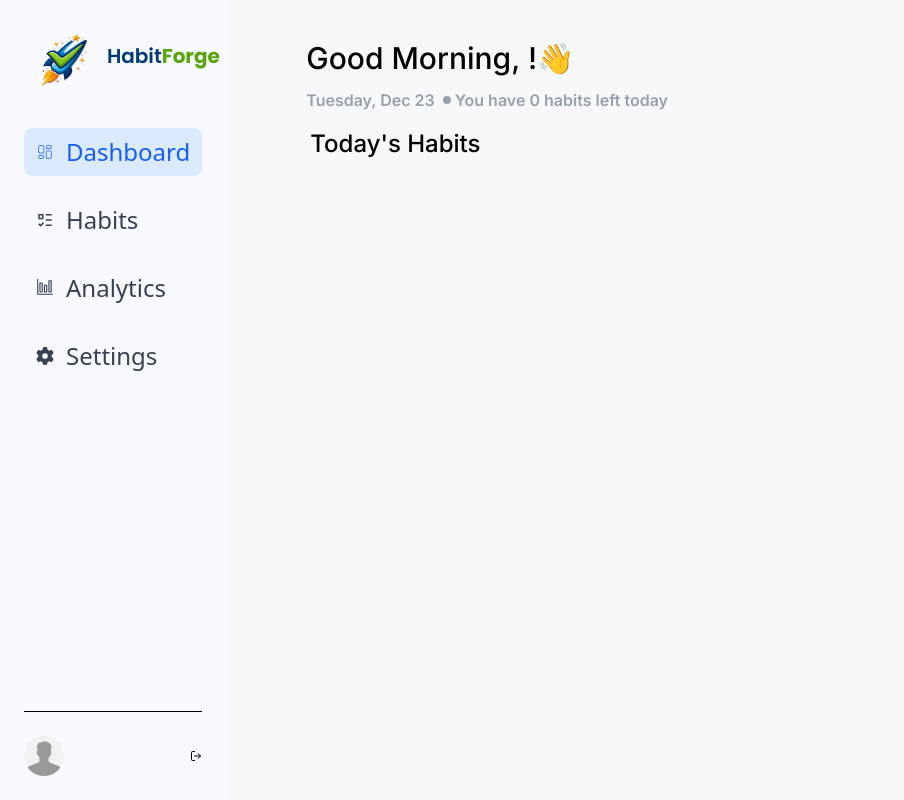
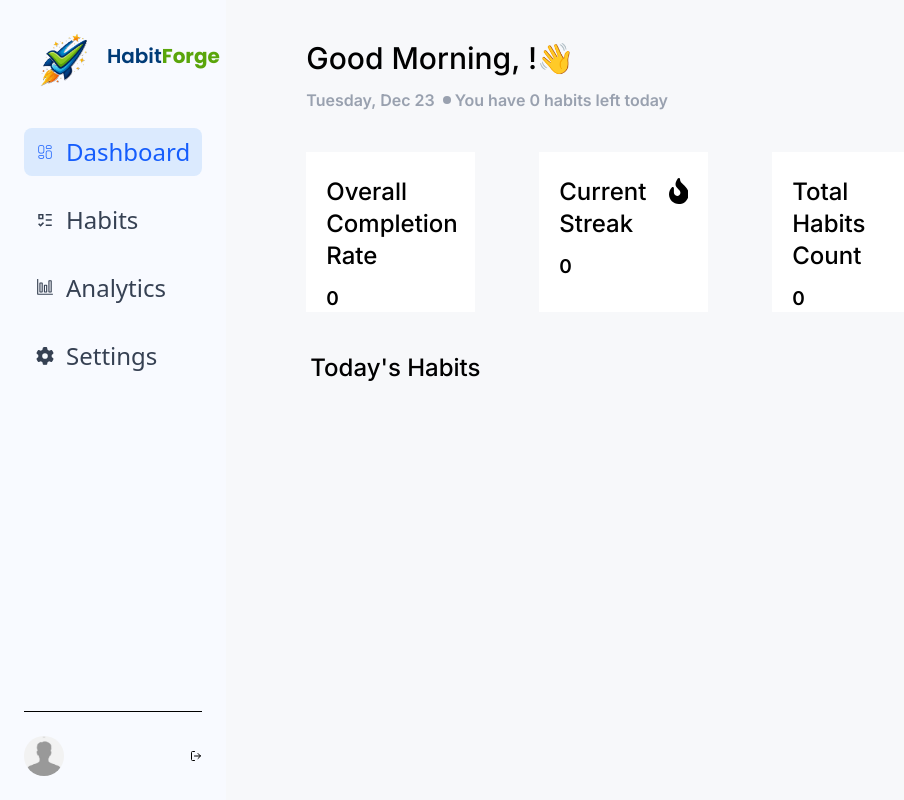
Before and after one commit to sushankannahd17/habitforge-frontend, a React (Vite) app: page /dashboard in a window 1280 px wide. Shown: the whole page, without its empty margins (0-904 px from the left). Built offline with nearby package versions, Linux system fonts and the light colour scheme; no server answers; sample sign-in values are in the browser's storage; a web font is replaced by a local one.

Commit message:
Dashboard Page Completed

```diff
--- /dev/null
+++ b/src/Components/Dashboard/OverallCompletionRate.jsx
@@ -0,0 +1,29 @@
+import api from "../../api";
+import { useEffect, useState } from "react";
+import useAuth from "../../Hooks/useAuth";
+
+export default function OverallCompletionRate() {
+  const [overallCompletionRate, setoverallCompletionRate] = useState(0);
+  const { user } = useAuth();
+
+  useEffect(() => {
+    const getoverallCompletionRate = async () => {
+      const result = await api.post("/dashboard/overallCompletionRate", {
+        userID: user.userID
+      });
+
+      setoverallCompletionRate(result.data.result.toFixed(2));
+    };
+
+    getoverallCompletionRate();
+  }, [user]);
+
+  return (
+    <div className="w-1/6 ml-10 mt-10 h-40 bg-white">
+      <div className="flex items-start justify-between pt-6 pl-5 pr-5">
+        <h1 className="text-2xl inter-heading font-bold">Overall Completion Rate</h1>
+      </div>
+      <p className="inter-para text-4xl pt-4 pl-5 text-black">{overallCompletionRate}</p>
+    </div>
+  );
+}
--- /dev/null
+++ b/src/Components/Dashboard/TotalHabitCount.jsx
@@ -0,0 +1,29 @@
+import api from "../../api";
+import { useEffect, useState } from "react";
+import useAuth from "../../Hooks/useAuth";
+
+export default function TotalHabitsCount() {
+  const [totalHabitsCount, settotalHabitsCount] = useState(0);
+  const { user } = useAuth();
+
+  useEffect(() => {
+    const gettotalHabitsCount = async () => {
+      const result = await api.post("/dashboard/totalHabitsCount", {
+        userID: user.userID
+      });
+
+      settotalHabitsCount(result.data.count);
+    };
+
+    gettotalHabitsCount();
+  }, [user]);
+
+  return (
+    <div className="w-1/6 ml-10 mt-10 h-40 bg-white">
+      <div className="flex items-start justify-between pt-6 pl-5 pr-5">
+        <h1 className="text-2xl inter-heading font-bold">Total Habits Count</h1>
+      </div>
+      <p className="inter-para text-4xl pt-4 pl-5 text-black">{totalHabitsCount}</p>
+    </div>
+  );
+}
--- a/src/Pages/Dashboard.jsx
+++ b/src/Pages/Dashboard.jsx
@@ -5,6 +5,9 @@ import { useNavigate } from "react-router-dom";
 import AddHabit from "../Components/Main/AddHabit";
 import TopInfo from "../Components/Dashboard/TopInfo";
 import List from "../Components/Dashboard/List";
+import StreakCount from "../Components/Analytics/StreakCount"
+import OverallCompletionRate from "../Components/Dashboard/OverallCompletionRate"
+import TotalHabitCount from "../Components/Dashboard/TotalHabitCount"
 
 export default function Dashboard() {
   const { user } = useAuth();
@@ -23,6 +26,11 @@ export default function Dashboard() {
             <TopInfo />
             <AddHabit />
           </div>
+          <div className="ml-10 mb-10 flex gap-6">
+            <OverallCompletionRate />
+            <StreakCount />
+            <TotalHabitCount />
+          </div>
           <div className="w-full mt-4 pl-16 pr-10">
             <h1 className="inter-heading text-2xl mb-5 ml-5">Today's Habits</h1>
             <List />
```
